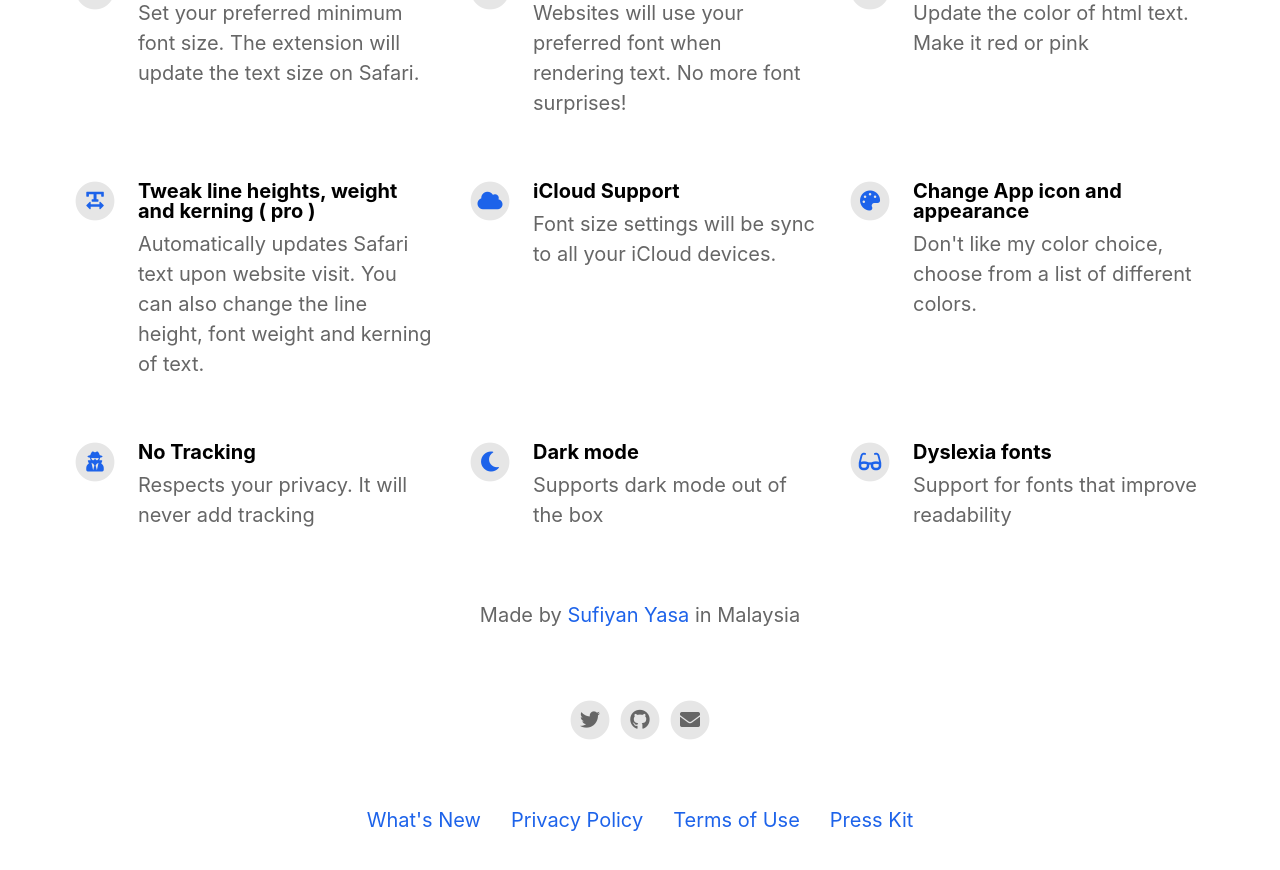
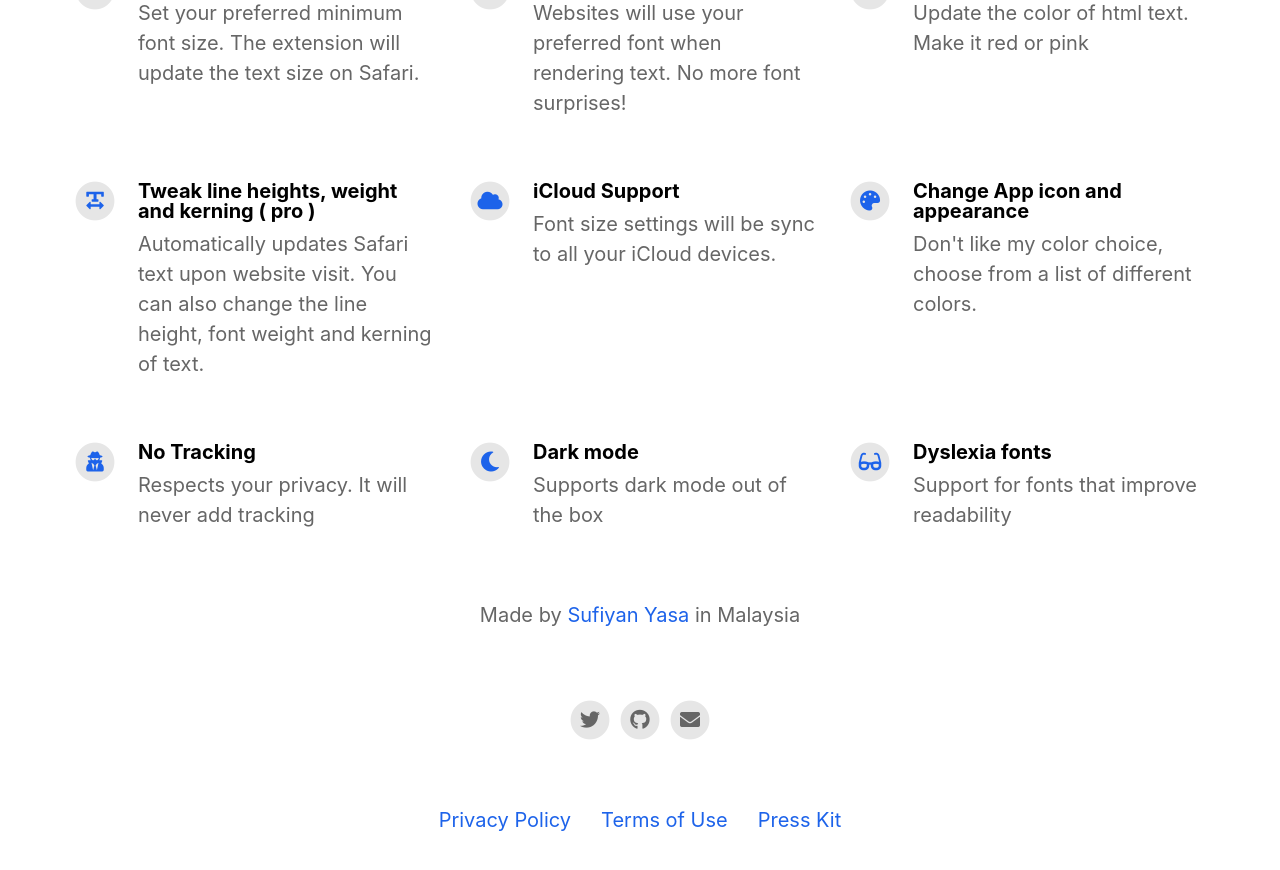
Before and after one commit to xr1337/TweakSafariFonts, a Jekyll site: the page built from index.html, in a window 1280 px wide and 900 px high, scrolled down 1114 px. Shown: the top 870 px of the window. Built offline with Jekyll 4.4.1, drawn with Linux system fonts in a browser that asks for light colours; nearby versions of some CDN libraries.

Commit message:
Remove whats new from footer

```diff
--- a/_includes/footer.html
+++ b/_includes/footer.html
@@ -51,7 +51,6 @@
 
 	</div>
 	<div class="footerLinks">
-			<a href="/changelog/" target="_self">What's New</a>
 			<a href="/privacypolicy/" target="_self">Privacy Policy</a>
 			<a href="/terms/" target="_self">Terms of Use</a>
 			<a href="/press/" target="_self">Press Kit</a>
```
